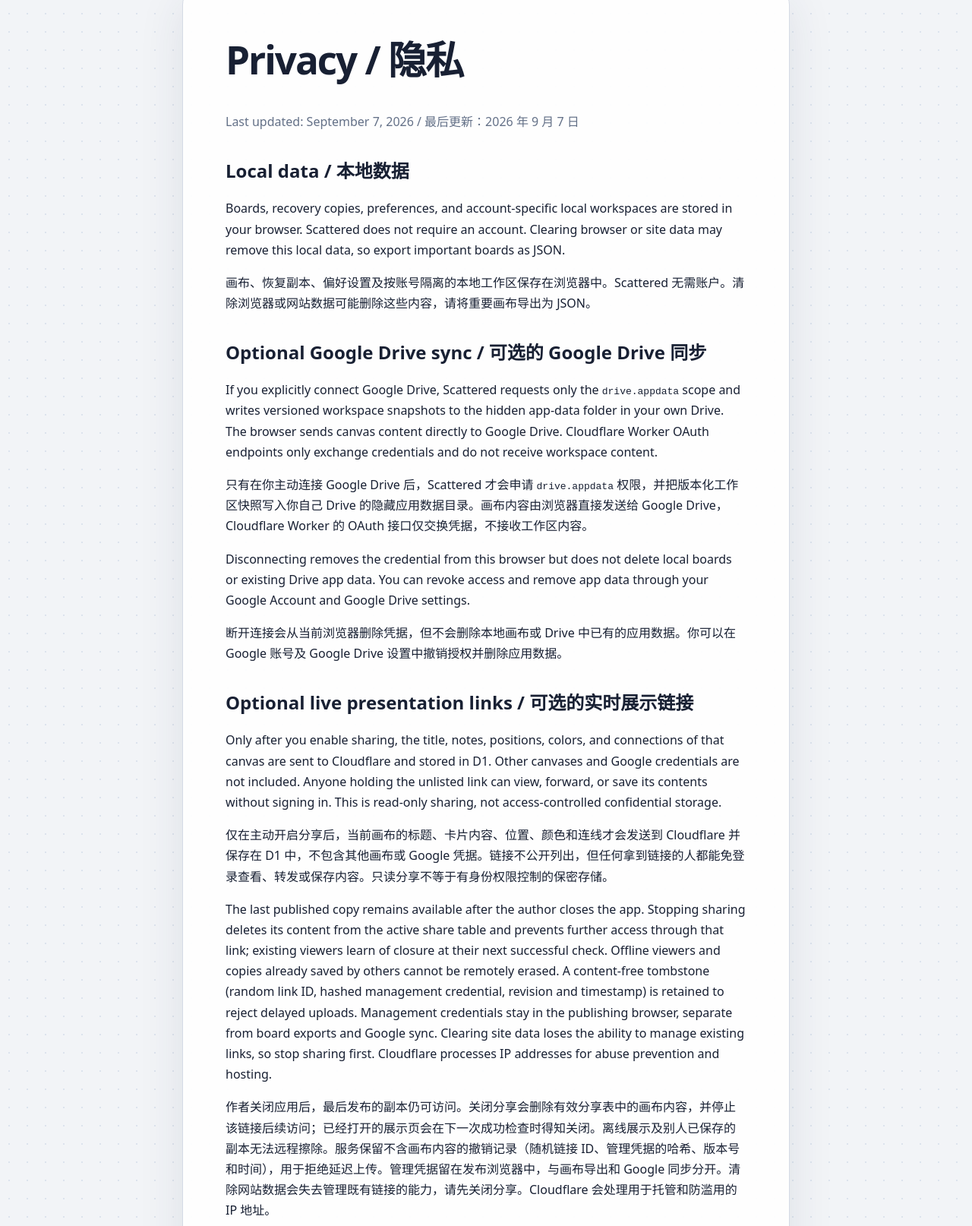
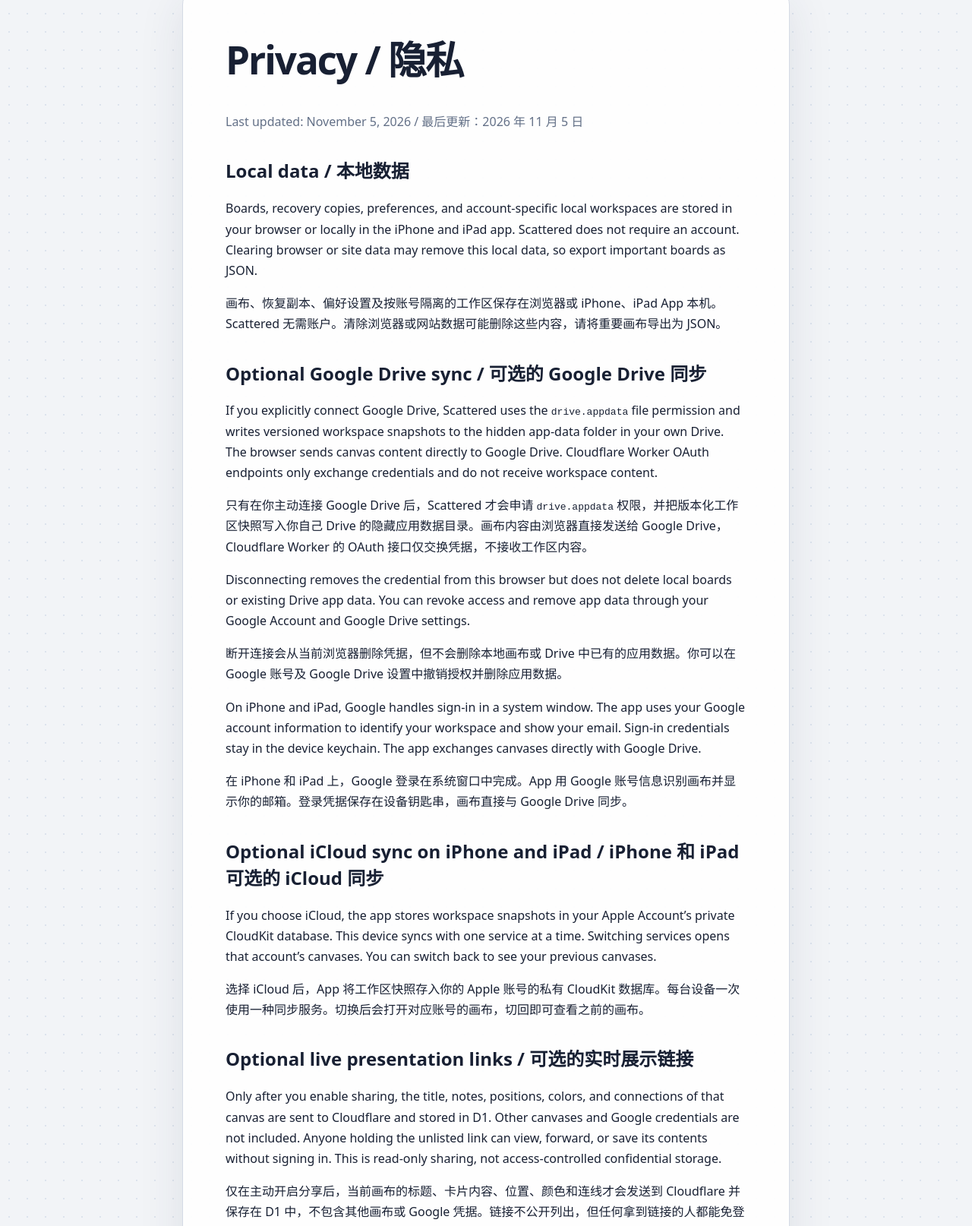
Before and after one commit to kydchen/scattered, a website: page privacy.html in a window 1280 px wide. Shown: the part 82-1696 px from the top of the page at 76% size. Drawn offline with Linux system fonts and the light colour scheme.

Commit message:
docs: describe optional iCloud and native Google Drive sync

```diff
--- a/privacy.html
+++ b/privacy.html
@@ -25,15 +25,20 @@
   <body>
     <main>
       <h1>Privacy / 隐私</h1>
-      <p class="updated">Last updated: September 7, 2026 / 最后更新：2026 年 9 月 7 日</p>
+      <p class="updated">Last updated: November 5, 2026 / 最后更新：2026 年 11 月 5 日</p>
       <h2>Local data / 本地数据</h2>
-      <p>Boards, recovery copies, preferences, and account-specific local workspaces are stored in your browser. Scattered does not require an account. Clearing browser or site data may remove this local data, so export important boards as JSON.</p>
-      <p lang="zh-Hans">画布、恢复副本、偏好设置及按账号隔离的本地工作区保存在浏览器中。Scattered 无需账户。清除浏览器或网站数据可能删除这些内容，请将重要画布导出为 JSON。</p>
+      <p>Boards, recovery copies, preferences, and account-specific local workspaces are stored in your browser or locally in the iPhone and iPad app. Scattered does not require an account. Clearing browser or site data may remove this local data, so export important boards as JSON.</p>
+      <p lang="zh-Hans">画布、恢复副本、偏好设置及按账号隔离的工作区保存在浏览器或 iPhone、iPad App 本机。Scattered 无需账户。清除浏览器或网站数据可能删除这些内容，请将重要画布导出为 JSON。</p>
       <h2>Optional Google Drive sync / 可选的 Google Drive 同步</h2>
-      <p>If you explicitly connect Google Drive, Scattered requests only the <code>drive.appdata</code> scope and writes versioned workspace snapshots to the hidden app-data folder in your own Drive. The browser sends canvas content directly to Google Drive. Cloudflare Worker OAuth endpoints only exchange credentials and do not receive workspace content.</p>
+      <p>If you explicitly connect Google Drive, Scattered uses the <code>drive.appdata</code> file permission and writes versioned workspace snapshots to the hidden app-data folder in your own Drive. The browser sends canvas content directly to Google Drive. Cloudflare Worker OAuth endpoints only exchange credentials and do not receive workspace content.</p>
       <p lang="zh-Hans">只有在你主动连接 Google Drive 后，Scattered 才会申请 <code>drive.appdata</code> 权限，并把版本化工作区快照写入你自己 Drive 的隐藏应用数据目录。画布内容由浏览器直接发送给 Google Drive，Cloudflare Worker 的 OAuth 接口仅交换凭据，不接收工作区内容。</p>
       <p>Disconnecting removes the credential from this browser but does not delete local boards or existing Drive app data. You can revoke access and remove app data through your Google Account and Google Drive settings.</p>
       <p lang="zh-Hans">断开连接会从当前浏览器删除凭据，但不会删除本地画布或 Drive 中已有的应用数据。你可以在 Google 账号及 Google Drive 设置中撤销授权并删除应用数据。</p>
+      <p>On iPhone and iPad, Google handles sign-in in a system window. The app uses your Google account information to identify your workspace and show your email. Sign-in credentials stay in the device keychain. The app exchanges canvases directly with Google Drive.</p>
+      <p lang="zh-Hans">在 iPhone 和 iPad 上，Google 登录在系统窗口中完成。App 用 Google 账号信息识别画布并显示你的邮箱。登录凭据保存在设备钥匙串，画布直接与 Google Drive 同步。</p>
+      <h2>Optional iCloud sync on iPhone and iPad / iPhone 和 iPad 可选的 iCloud 同步</h2>
+      <p>If you choose iCloud, the app stores workspace snapshots in your Apple Account’s private CloudKit database. This device syncs with one service at a time. Switching services opens that account’s canvases. You can switch back to see your previous canvases.</p>
+      <p lang="zh-Hans">选择 iCloud 后，App 将工作区快照存入你的 Apple 账号的私有 CloudKit 数据库。每台设备一次使用一种同步服务。切换后会打开对应账号的画布，切回即可查看之前的画布。</p>
       <h2>Optional live presentation links / 可选的实时展示链接</h2>
       <p>Only after you enable sharing, the title, notes, positions, colors, and connections of that canvas are sent to Cloudflare and stored in D1. Other canvases and Google credentials are not included. Anyone holding the unlisted link can view, forward, or save its contents without signing in. This is read-only sharing, not access-controlled confidential storage.</p>
       <p lang="zh-Hans">仅在主动开启分享后，当前画布的标题、卡片内容、位置、颜色和连线才会发送到 Cloudflare 并保存在 D1 中，不包含其他画布或 Google 凭据。链接不公开列出，但任何拿到链接的人都能免登录查看、转发或保存内容。只读分享不等于有身份权限控制的保密存储。</p>
```
